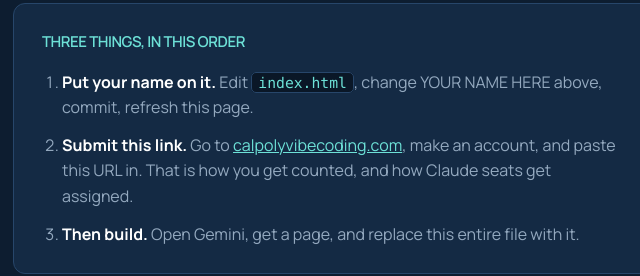
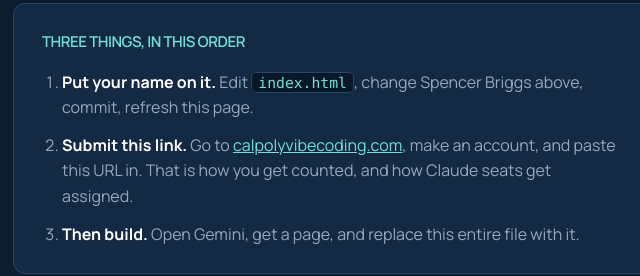
Before and after one commit to sfbriggs123/Website-Practice, a plain HTML site: page index.html in a window 1280 px wide. Shown: the part 318-594 px from the top of the page, 307-947 px from the left. Drawn offline with Linux system fonts and the light colour scheme; a web font is replaced by a local one.

Commit message:
Update name in instructions on index.html changed name

```diff
--- a/index.html
+++ b/index.html
@@ -123,7 +123,7 @@
     <h2>Three things, in this order</h2>
     <ol>
       <li><b>Put your name on it.</b> Edit <code>index.html</code>, change
-        YOUR NAME HERE above, commit, refresh this page.</li>
+        Spencer Briggs above, commit, refresh this page.</li>
       <li><b>Submit this link.</b> Go to
         <a href="https://www.calpolyvibecoding.com/">calpolyvibecoding.com</a>,
         make an account, and paste this URL in. That is how you get counted,
```
